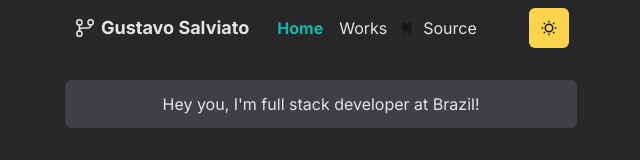
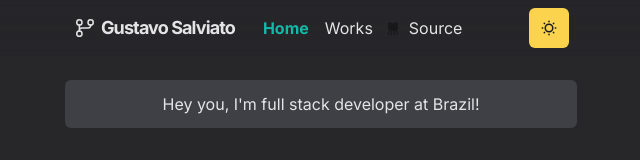
Before and after one commit to gustavosalviato/gustavosalviatoz, a Next.js app: page / in a window 1280 px wide. Shown: the top 160 px of the page, without its empty margins (319-959 px from the left). Built offline with nearby package versions, Linux system fonts and the light colour scheme.

Commit message:
:bug: fix: adjust styles properties

```diff
--- a/src/components/Header.tsx
+++ b/src/components/Header.tsx
@@ -3,7 +3,7 @@ import { NavLink } from './NavLink'
 import { SunDim, List } from 'phosphor-react'
 export function Header() {
   return (
-    <header className="w-full sticky top-[0px] z-[998]">
+    <header className="w-full sticky top-[0px] z-[998] bg-[rgba(39,39,42,0.4)] backdrop-blur-md">
       <div className="max-w-lg w-full mx-auto h-14 p-2 flex justify-between">
         <div className="flex gap-6">
           <Logo />
--- a/src/components/Logo.tsx
+++ b/src/components/Logo.tsx
@@ -2,7 +2,7 @@ import { GitBranch } from 'phosphor-react'
 
 export function Logo() {
   return (
-    <span className="flex items-center justify-center gap-1 text-lg font-bold pointer">
+    <span className="flex items-center justify-center gap-1 text-lg font-bold pointer tracking-tighter">
       <GitBranch size={24} />
       Gustavo Salviato
     </span>
```
